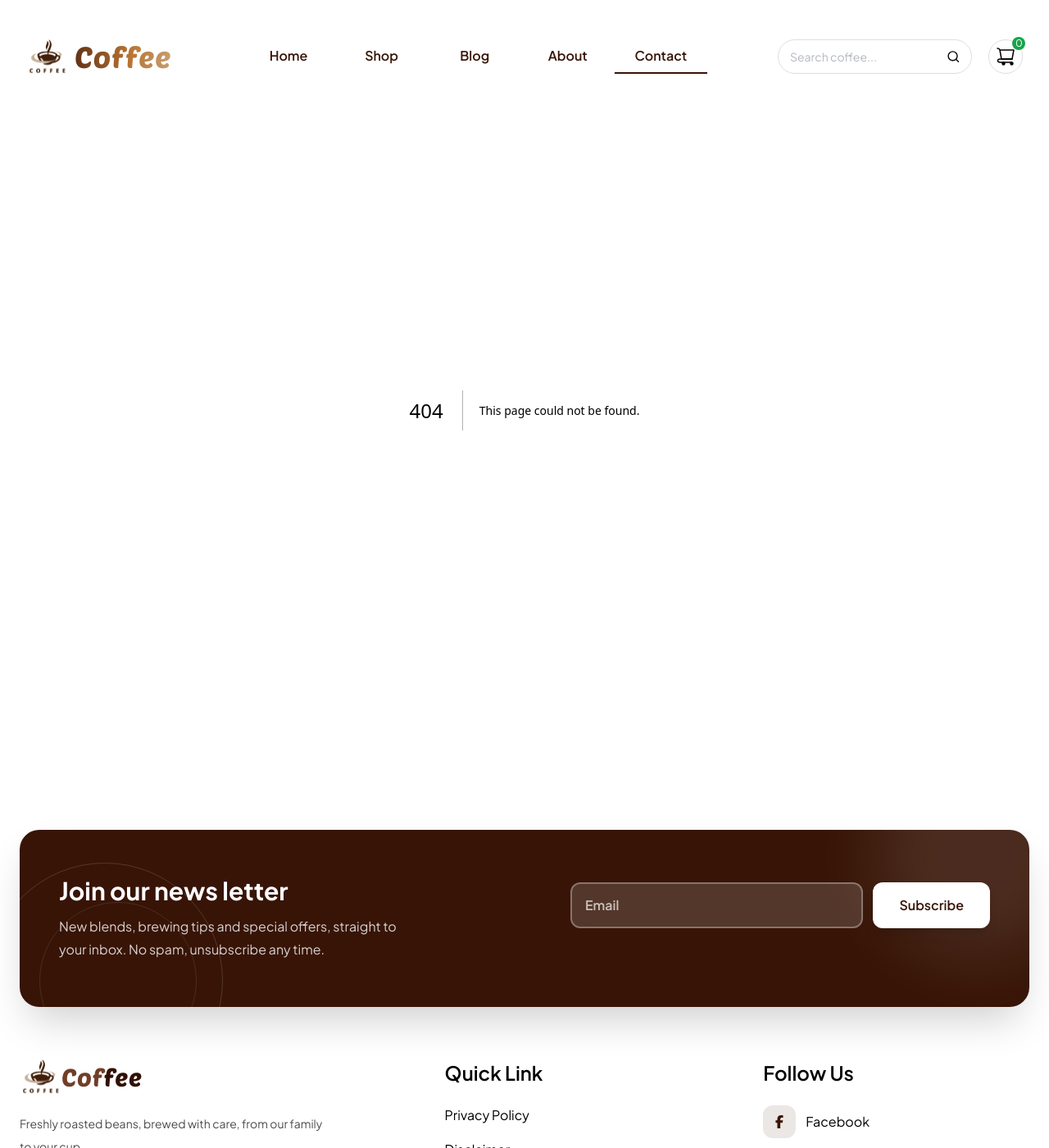
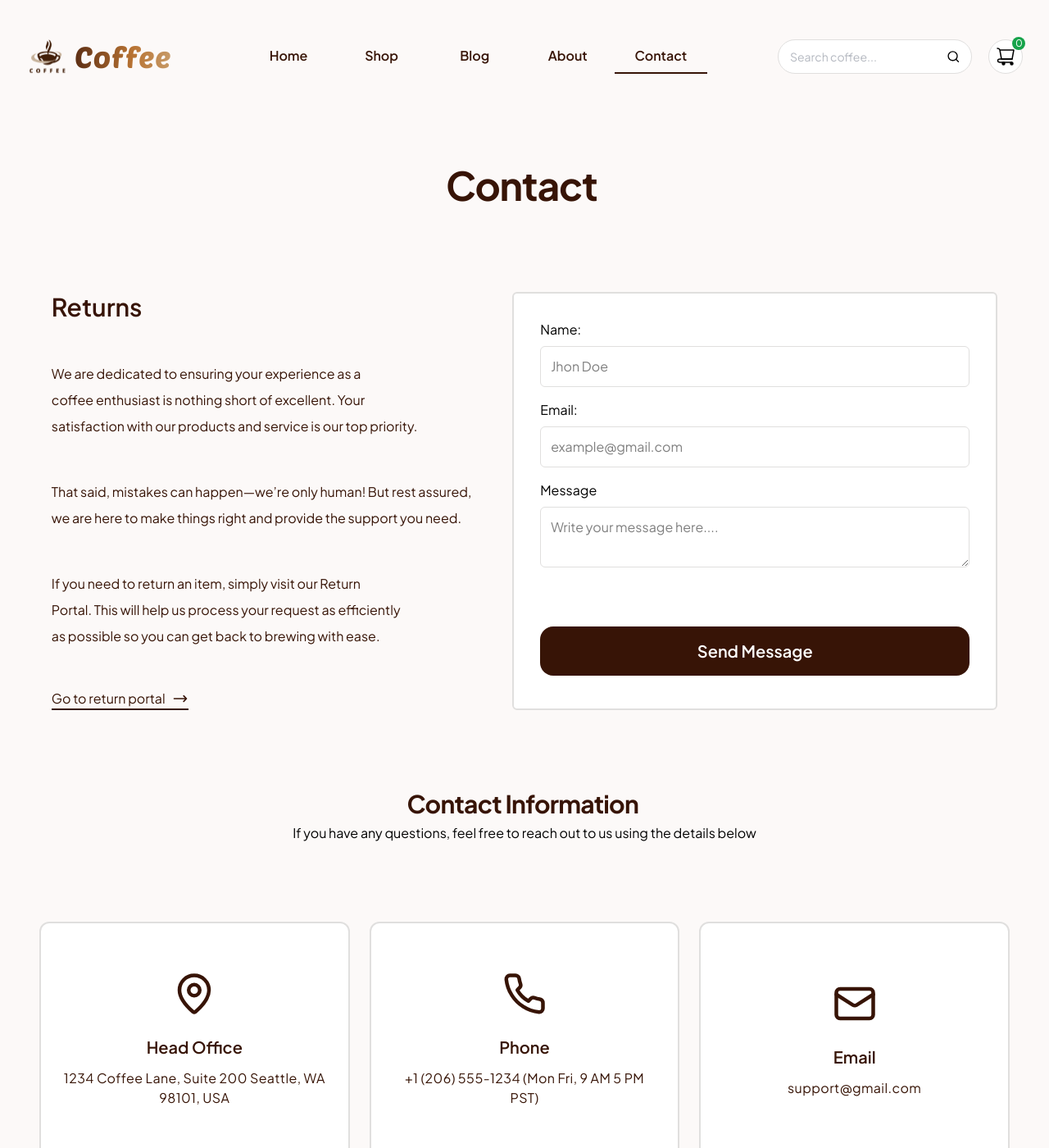
Before and after one commit to MehtiAbdullahi/Coffee_Shop, a Next.js app: page /contact in a window 1280 px wide. Before the commit this address had no page. Shown: the top 1400 px of the page at 82% size. Built offline with nearby package versions, Linux system fonts and the light colour scheme.

Commit message:
feat: add contact page

```diff
--- /dev/null
+++ b/src/app/contact/page.tsx
@@ -0,0 +1,232 @@
+"use client";
+import { motion, Variants } from "framer-motion";
+import Link from "next/link";
+import React from "react";
+
+// icons
+import { LuMapPin } from "react-icons/lu";
+import { LuPhone } from "react-icons/lu";
+import { LuMail } from "react-icons/lu";
+
+const EASE = [0.22, 1, 0.36, 1] as const;
+
+const TITLE = "Contact";
+const TITLE2 = "Contact Information";
+
+const word: Variants = {
+  hidden: { y: "110%", rotate: 3 },
+  show: { y: "0%", rotate: 0, transition: { duration: 0.8, ease: EASE } },
+};
+
+const headerContainer: Variants = {
+  hidden: {},
+  show: { transition: { staggerChildren: 0.06, delayChildren: 0.05 } },
+};
+
+const ContactPage = () => {
+  return (
+    <>
+      <img
+        src="/images/backgrounds/contact-bg.webp"
+        alt=""
+        className="absolute inset-x-0 top-0 -z-10 h-full w-full object-cover"
+      />
+      <section className="relative z-10 container mx-auto px-8 xl:px-12">
+        <motion.div
+          variants={headerContainer}
+          initial="hidden"
+          whileInView="show"
+          viewport={{ once: true, amount: 0.4 }}
+          className="mx-auto my-12 max-w-5xl px-4 text-center lg:my-24"
+        >
+          <h2
+            id={`${TITLE}-title`}
+            aria-label={TITLE}
+            className="text-primary text-xl leading-tight font-bold tracking-tight text-balance sm:text-5xl lg:text-4xl xl:text-5xl"
+          >
+            {TITLE.split(" ").map((w, i) => (
+              <span
+                key={i}
+                aria-hidden="true"
+                className="inline-block overflow-hidden pb-1 align-top"
+              >
+                <motion.span variants={word} className="inline-block">
+                  {w}
+                  {"\u00A0"}
+                </motion.span>
+              </span>
+            ))}
+          </h2>
+        </motion.div>
+        <div className="flex justify-between max-md:flex-col-reverse max-md:gap-12 xl:justify-around">
+          <motion.div
+            initial={{ opacity: 0, x: -20 }}
+            whileInView={{ opacity: 1, x: 0 }}
+            viewport={{ once: true }}
+            transition={{ delay: 0.25, duration: 0.5 }}
+            className="text-primary flex basis-[45%] flex-col gap-4 max-md:text-center lg:gap-8 xl:gap-12 [&>p]:leading-8 [&>p]:text-balance"
+          >
+            <h2 className="text-3xl font-semibold">Returns</h2>
+            <p>
+              We are dedicated to ensuring your experience as a coffee
+              enthusiast is nothing short of excellent. Your satisfaction with
+              our products and service is our top priority.
+            </p>
+            <p>
+              That said, mistakes can happen—we’re only human! But rest assured,
+              we are here to make things right and provide the support you need.
+            </p>
+            <p>
+              If you need to return an item, simply visit our Return Portal.
+              This will help us process your request as efficiently as possible
+              so you can get back to brewing with ease.
+            </p>
+            <Link className="group flex max-md:justify-center" href="#">
+              <span className="border-b-primary flex items-center gap-2 border-b-2 transition-all duration-300 ease-in-out group-hover:gap-4">
+                Go to return portal
+                <svg
+                  className="relative z-10 h-5 w-5 transition-transform duration-300 group-hover:translate-x-1"
+                  fill="none"
+                  viewBox="0 0 24 24"
+                  stroke="currentColor"
+                >
+                  <path
+                    strokeLinecap="round"
+                    strokeLinejoin="round"
+                    strokeWidth={2}
+                    d="M17 8l4 4m0 0l-4 4m4-4H3"
+                  />
+                </svg>
+              </span>
+            </Link>
+          </motion.div>
+          <motion.div
+            initial={{ opacity: 0, x: 20 }}
+            whileInView={{ opacity: 1, x: 0 }}
+            viewport={{ once: true }}
+            transition={{ delay: 0.25, duration: 0.5 }}
+            className="border-border basis-[50%] rounded-md border-2 bg-white p-8"
+          >
+            <form
+              action=""
+              className="[&_input]:border-border flex flex-col gap-4 [&_input]:rounded-md [&_input]:border [&_input]:p-3 [&>div]:flex [&>div]:flex-col [&>div]:gap-2"
+            >
+              <div className="">
+                <label htmlFor="username">Name:</label>
+                <input type="text" id="username" placeholder="Jhon Doe" />
+              </div>
+              <div className="">
+                <label htmlFor="email">Email:</label>
+                <input type="text" id="email" placeholder="example@gmail.com" />
+              </div>
+              <div className="">
+                <label htmlFor="message">Message</label>
+                <textarea
+                  name=""
+                  id="Message"
+                  className="border-border rounded-md border p-3"
+                  placeholder="Write your message here...."
+                ></textarea>
+              </div>
+              <div className=""></div>
+              <motion.div
+                initial={{ opacity: 0, y: 20 }}
+                whileInView={{ opacity: 1, y: 0 }}
+                viewport={{ once: true }}
+                transition={{ delay: 0.25, duration: 0.5 }}
+                className="mt-8 md:mt-10"
+              >
+                <button className="group bg-primary md:hover:shadow-primary/30 relative inline-flex cursor-pointer items-center justify-center gap-2 overflow-hidden rounded-2xl px-6 py-3 font-semibold text-white transition-all duration-300 active:scale-[0.98] sm:px-8 sm:py-4 md:hover:shadow-xl">
+                  <span className="relative z-10 text-sm md:text-xl">
+                    Send Message
+                  </span>
+
+                  {/* Hover shine effect */}
+                  <span className="absolute inset-0 -translate-x-full bg-linear-to-r from-transparent via-white/20 to-transparent transition-transform duration-700 group-hover:translate-x-full" />
+                </button>
+              </motion.div>
+            </form>
+          </motion.div>
+        </div>
+        <div className="">
+          <motion.div
+            variants={headerContainer}
+            initial="hidden"
+            whileInView="show"
+            viewport={{ once: true, amount: 0.2 }}
+            className="mx-auto max-w-5xl px-4 text-center my-24"
+          >
+            <h2
+              id={`${TITLE2}-title`}
+              aria-label={TITLE2}
+              className="text-primary text-base leading-tight font-bold tracking-tight text-balance sm:text-lg lg:text-xl xl:text-3xl"
+            >
+              {TITLE2.split(" ").map((w, i) => (
+                <span
+                  key={i}
+                  aria-hidden="true"
+                  className="inline-block overflow-hidden pb-1 align-top"
+                >
+                  <motion.span variants={word} className="inline-block">
+                    {w}
+                    {"\u00A0"}
+                  </motion.span>
+                </span>
+              ))}
+            </h2>
+            <motion.p
+              initial={{ opacity: 0, y: 20 }}
+              whileInView={{ opacity: 1, y: 0 }}
+              viewport={{ once: true }}
+              transition={{ delay: 0.5, duration: 0.5 }}
+            >
+              If you have any questions, feel free to reach out to us using the
+              details below
+            </motion.p>
+          </motion.div>
+          <div className="[&>div]:border-border text-primary flex flex-wrap justify-center gap-6 [&>div]:flex [&>div]:h-72 [&>div]:min-h-0 [&>div]:w-96 [&>div]:min-w-60 [&>div]:flex-1 [&>div]:flex-col [&>div]:items-center [&>div]:justify-center [&>div]:rounded-xl [&>div]:border-2 [&>div]:bg-white [&>div]:p-6 [&>div>p]:text-center [&>div>p]:tracking-wide [&>div>p]:text-wrap [&>div>span]:text-xl [&>div>span]:font-semibold">
+            <motion.div
+              initial={{ opacity: 0, y: 20 }}
+              whileInView={{ opacity: 1, y: 0 }}
+              viewport={{ once: true }}
+              transition={{ delay: 0.25, duration: 0.2 }}
+            >
+              <LuMapPin size={54} />
+              <span className="mt-6 mb-3">Head Office</span>
+              <p>1234 Coffee Lane, Suite 200 Seattle, WA 98101, USA</p>
+            </motion.div>
+            <motion.div
+              initial={{ opacity: 0, y: 20 }}
+              whileInView={{ opacity: 1, y: 0 }}
+              viewport={{ once: true }}
+              transition={{ delay: 0.25, duration: 0.2 }}
+            >
+              <LuPhone size={54} />
+              <span className="mt-6 mb-3">Phone</span>
+              <p>+1 (206) 555-1234 (Mon Fri, 9 AM 5 PM PST)</p>
+            </motion.div>
+            <motion.div
+              initial={{ opacity: 0, y: 20 }}
+              whileInView={{ opacity: 1, y: 0 }}
+              viewport={{ once: true }}
+              transition={{ delay: 0.25, duration: 0.2 }}
+            >
+              <LuMail size={54} />
+              <span className="mt-6 mb-3">Email</span>
+              <p>support@gmail.com</p>
+            </motion.div>
+          </div>
+          <div className="my-24 flex w-full justify-center">
+            <img
+              src="/images/backgrounds/map.webp"
+              alt="map"
+              className="h-auto w-full"
+            />
+          </div>
+        </div>
+      </section>
+    </>
+  );
+};
+
+export default ContactPage;
--- a/src/components/landing-page/navbar/Navbar.tsx
+++ b/src/components/landing-page/navbar/Navbar.tsx
@@ -27,7 +27,7 @@ const navLinks: navLinksTypes[] = [
   { title: "Shop", href: "/#shop" },
   { title: "Blog", href: "/#blog" },
   { title: "About", href: "/about-us" },
-  { title: "Contact", href: "/#contact" },
+  { title: "Contact", href: "/contact" },
 ];
 
 const Navbar = () => {
```
Also changed, not shown: public/images/backgrounds/contact-bg.webp (added), public/images/backgrounds/map.webp (added).
